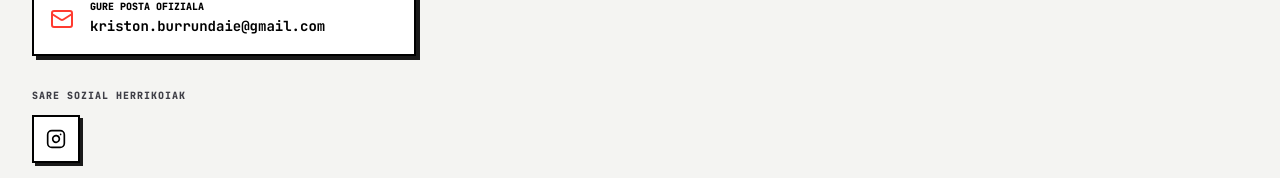
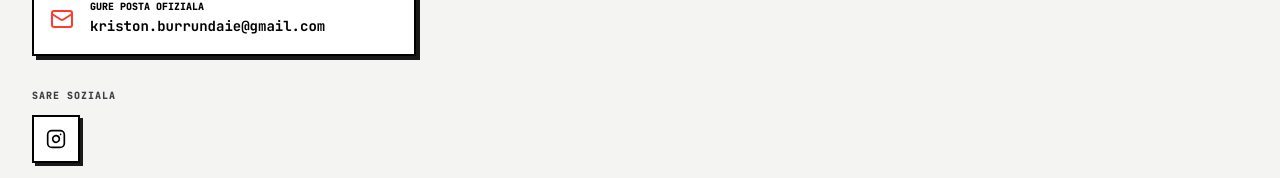
Before and after one commit to mikelalda/kriston_burrundaie, a React (Vite) app: page / in a window 1280 px wide. Shown: the part 3131-3309 px from the top of the page. Built offline with nearby package versions, Linux system fonts and the light colour scheme.

Commit message:
fix sare soziala

```diff
--- a/src/components/Contact.tsx
+++ b/src/components/Contact.tsx
@@ -99,10 +99,10 @@ export default function Contact() {
 
             {/* Social Links Panel */}
             <div className="space-y-3 pt-2">
-              <p className="font-mono text-[10px] text-zinc-700 uppercase tracking-widest font-black">Sare Sozial herrikoiak</p>
+              <p className="font-mono text-[10px] text-zinc-700 uppercase tracking-widest font-black">Sare Soziala</p>
               <div className="flex flex-wrap gap-3">
                 <a
-                  href="https://instagram.com"
+                  href="https://instagram.com/kriston.burrundaie"
                   target="_blank"
                   rel="noreferrer"
                   title="Instagram"
```
